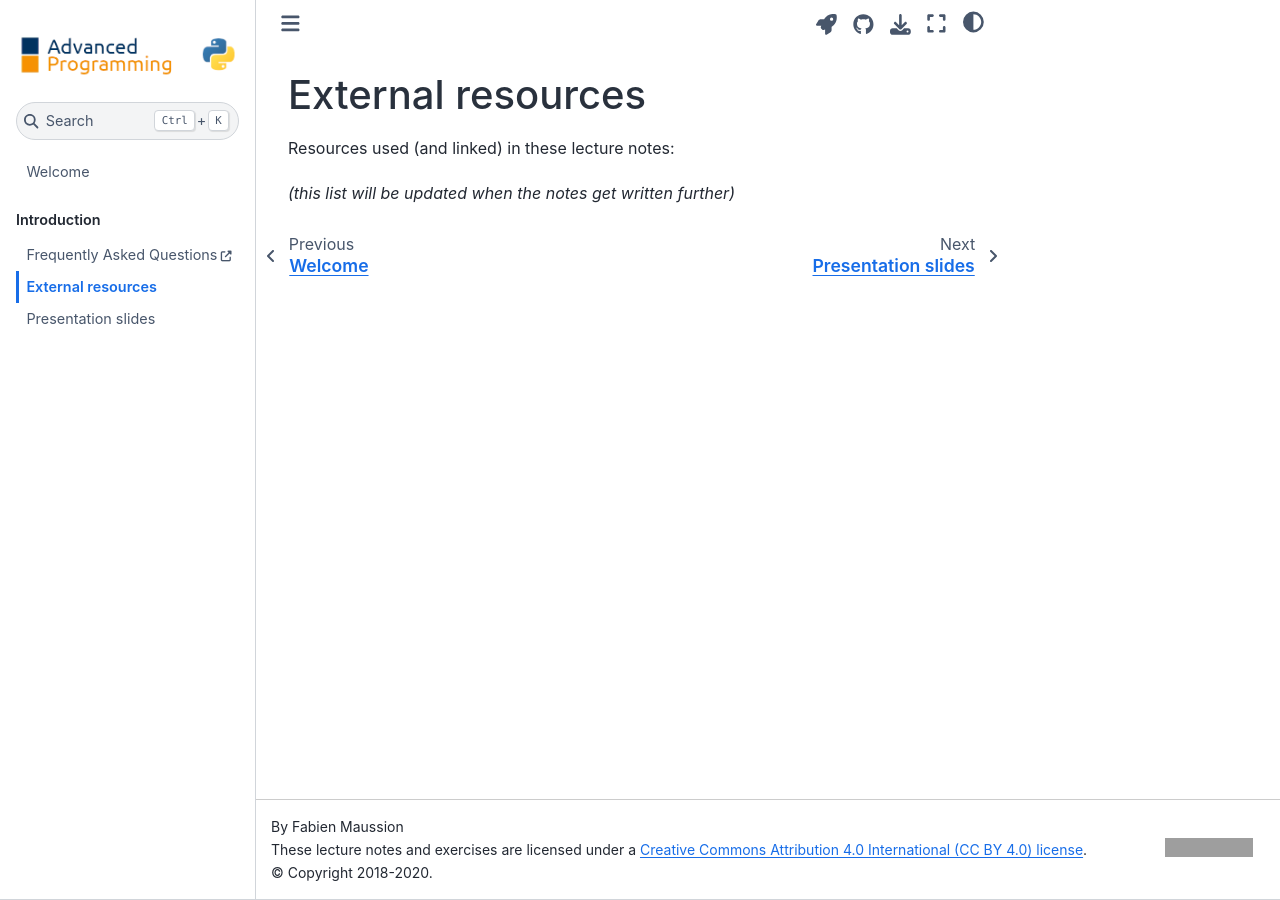
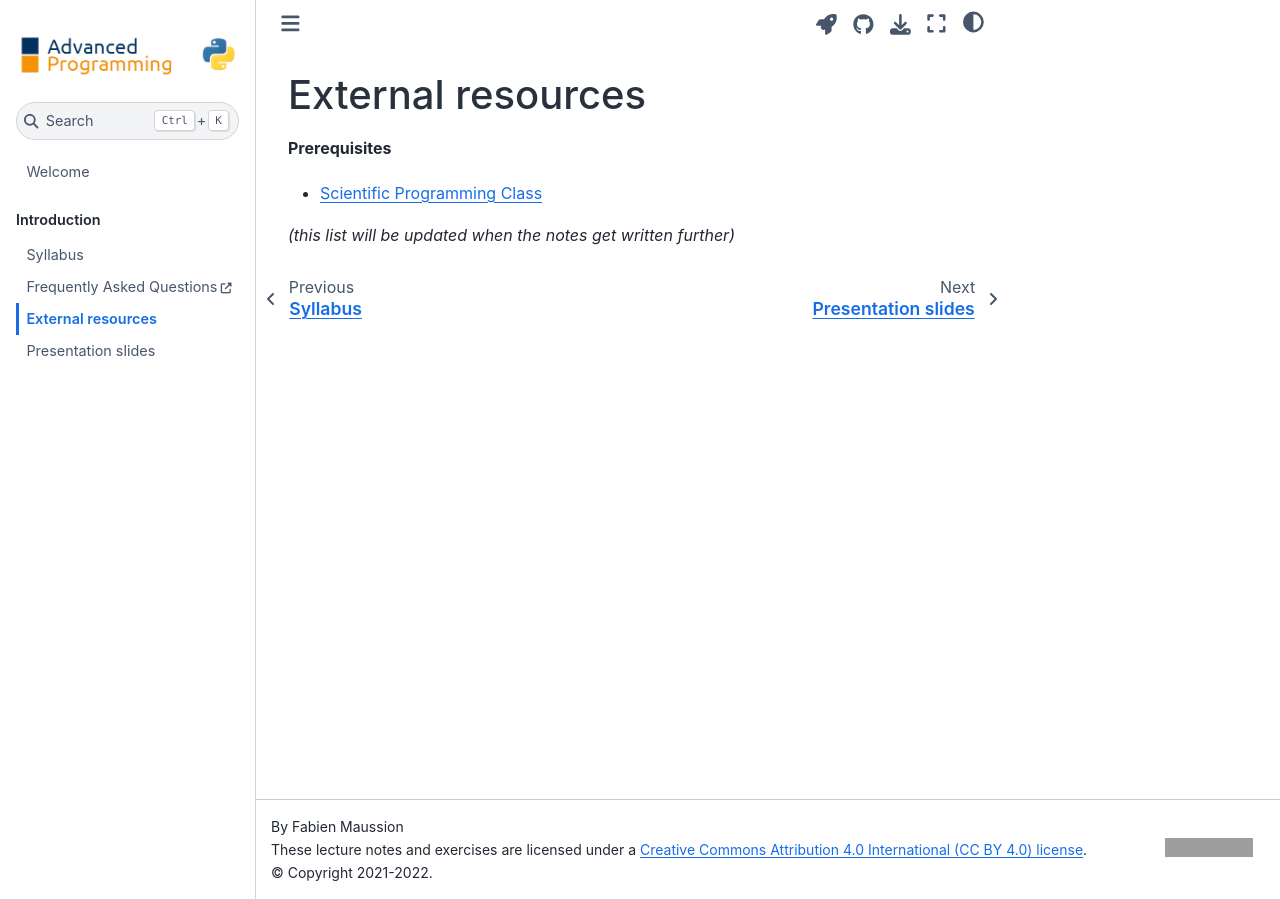
Before and after one commit to fmaussion/advanced_programming, a Jupyter Book: the page built from book/references.ipynb, in a window 1280 px wide. Built offline with Jupyter Book 1.0.4 settings and Sphinx 7.4.7 and the Sphinx Book theme 1.1.4, drawn with Linux system fonts in a browser that asks for light colours; grey boxes are pictures that could not be loaded.

Commit message:
Prepare week 01

```diff
--- a/book/_config.yml
+++ b/book/_config.yml
@@ -38,7 +38,7 @@ html:
     </a>
     These lecture notes and exercises are licensed under a <a href="https://creativecommons.org/licenses/by/4.0/" target="_blank">Creative Commons Attribution 4.0 International (CC BY 4.0) license</a>.
     <br>
-    &copy; Copyright 2018-2020.
+    &copy; Copyright 2021-2022.
     </p>
 sphinx:
   config:
--- a/book/_toc.yml
+++ b/book/_toc.yml
@@ -6,6 +6,7 @@ root: welcome
 parts:
   - caption: Introduction
     chapters:
+    - file: syllabus
     - url: https://fabienmaussion.info/scientific_programming/faq.html
       title: Frequently Asked Questions
     - file: references
```
Also changed, not shown: book/img/welcome_img.jpg (added), book/references.ipynb, book/syllabus.ipynb (added), book/welcome.ipynb, 1 other file.
